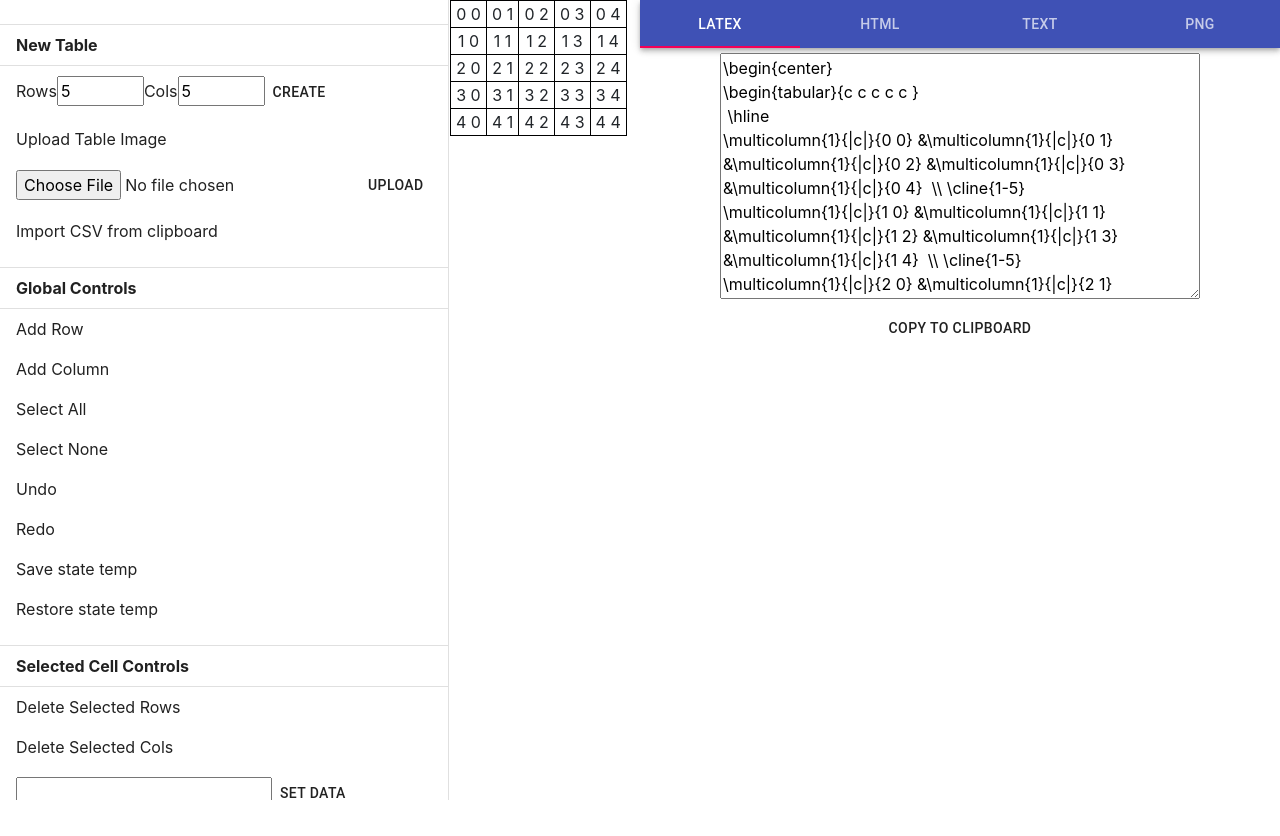
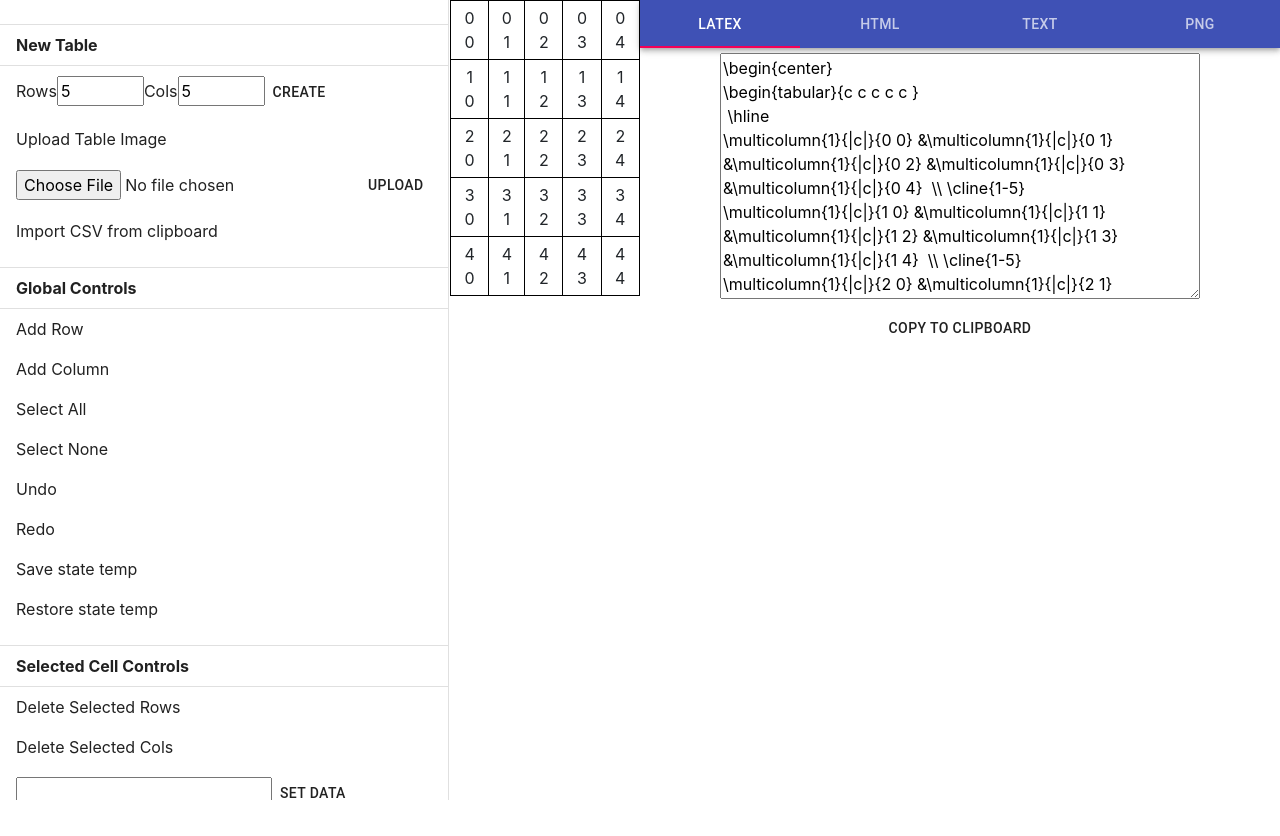
Before and after one commit to JacobMcGuire1/table-converter, a React (Create React App) app in the folder Table-Creator/ClientApp/: page / in a window 1280 px wide. Shown: the top 836 px of the page. Built offline with nearby package versions, Linux system fonts and the light colour scheme.

Commit message:
vertical text alignment in html and  representatio

```diff
--- a/Table-Creator/ClientApp/src/components/MyTable.tsx
+++ b/Table-Creator/ClientApp/src/components/MyTable.tsx
@@ -115,6 +115,7 @@ class CellDetails {
     public width: number = 0;
     public height: number = 0;
     public csstextalign: string = "center";
+    public verticalalign: string = "middle";
     public borders: [boolean, boolean, boolean, boolean] = [true, true, true, true]; //T R B L
 
     constructor(p: TablePoint, data: string | undefined) {
@@ -158,6 +159,9 @@ class CellDetails {
         this.mergeroot = root;
         this.mergechildren = [];
         this.hidden = true;
+    }
+    public isMergeChild(){
+        return ((this.mergeroot !== "") && (this.mergeroot !== this.p.toString()))
     }
     public mergeAsRoot(children: string[]) {
         this.mergeroot = this.p.toString();
@@ -321,6 +325,7 @@ class CellDetails {
         html += "border-right:" + this.getcssborderstyle(1)  + ";";
         html += "border-bottom:" + this.getcssborderstyle(2)  + ";";
         html += "border-left:" + this.getcssborderstyle(3)  + ";";
+        html += "vertical-align:" + this.verticalalign + ";";
         html += "'>" + escapeHTML(this.getData()) + "</td >\n";
 
         return html;
@@ -344,8 +349,12 @@ class CellDetails {
         //}
         return { textAlign: this.csstextalign};
     }
-    public setTextAlignment(alignment : string) {
+    public setHorizontalTextAlignment(alignment : string) {
         this.csstextalign = alignment;
+    }
+
+    public setVerticalTextAlignment(alignment : string) {
+        this.verticalalign = alignment;
     }
     private moveCursorToEnd(e: React.FocusEvent<HTMLTextAreaElement>) {
         let value = e.target.value;
@@ -383,8 +392,12 @@ class CellDetails {
                         borderRight: this.getcssborderstyle(1),
                         borderBottom: this.getcssborderstyle(2),
                         borderLeft: this.getcssborderstyle(3),
-                        background: this.isSelected() ? this.combineColours() : this.getHexBackgroundColour()}}
-                        onDoubleClick={(e) => enableEditMode(this)}>
+                        background: this.isSelected() ? this.combineColours() : this.getHexBackgroundColour(),
+                        padding: "5px",
+                        verticalAlign: this.verticalalign
+                    }}
+                        onDoubleClick={(e) => enableEditMode(this)}
+                        >
                     <div>
                         {
                             this.editing ?
@@ -825,11 +838,23 @@ class MyTable extends React.Component<Props, TableState> {
         let cells = this.getSelectedCells();
         cells.forEach(
             (cell) => {
-                cell.setTextAlignment(alignment);
+                cell.setHorizontalTextAlignment(alignment);
             });
         let newtable = cloneDeep(this.state.table);
         this.setState({ table: newtable });
     }
+
+    private setVerticalTextAlignment(alignment: string) {
+        this.addTableStateToUndoStack();
+        let cells = this.getSelectedCells();
+        cells.forEach(
+            (cell) => {
+                cell.setVerticalTextAlignment(alignment);
+            });
+        let newtable = cloneDeep(this.state.table);
+        this.setState({ table: newtable });
+    }
+
 
     /*
      * Generates a latex representation of the current table.
@@ -956,8 +981,12 @@ class MyTable extends React.Component<Props, TableState> {
         let textdata = this.state.table.map(
             row =>
                 row.map(
-                    cell =>
-                        cell.getData()
+                    cell =>{
+                        let data = cell.getData()
+                        if (data === "" || cell.isMergeChild()) return " "
+                        else return data
+                    }
+
                 )
         );
         let texttable = "";
@@ -1704,10 +1733,18 @@ class MyTable extends React.Component<Props, TableState> {
                         </ListItem>
 
                         <ListItem>
-                            <ListItemText primary="Text Alignment:"/>
+                            <ListItemText primary="Horizontal Text Alignment:"/>
                             <Button onClick={() => this.setHorizontalTextAlignment("left")}>Left</Button>
                             <Button onClick={() => this.setHorizontalTextAlignment("center")}>Centre</Button>
                             <Button onClick={() => this.setHorizontalTextAlignment("right")}>Right</Button>
+                        </ListItem>
+
+
+                        <ListItem>
+                            <ListItemText primary="Vertical Text Alignment:"/>
+                            <Button onClick={() => this.setVerticalTextAlignment("top")}>Top</Button>
+                            <Button onClick={() => this.setVerticalTextAlignment("middle")}>Middle</Button>
+                            <Button onClick={() => this.setVerticalTextAlignment("bottom")}>Bottom</Button>
                         </ListItem>
 
                         <ListItem>
```
